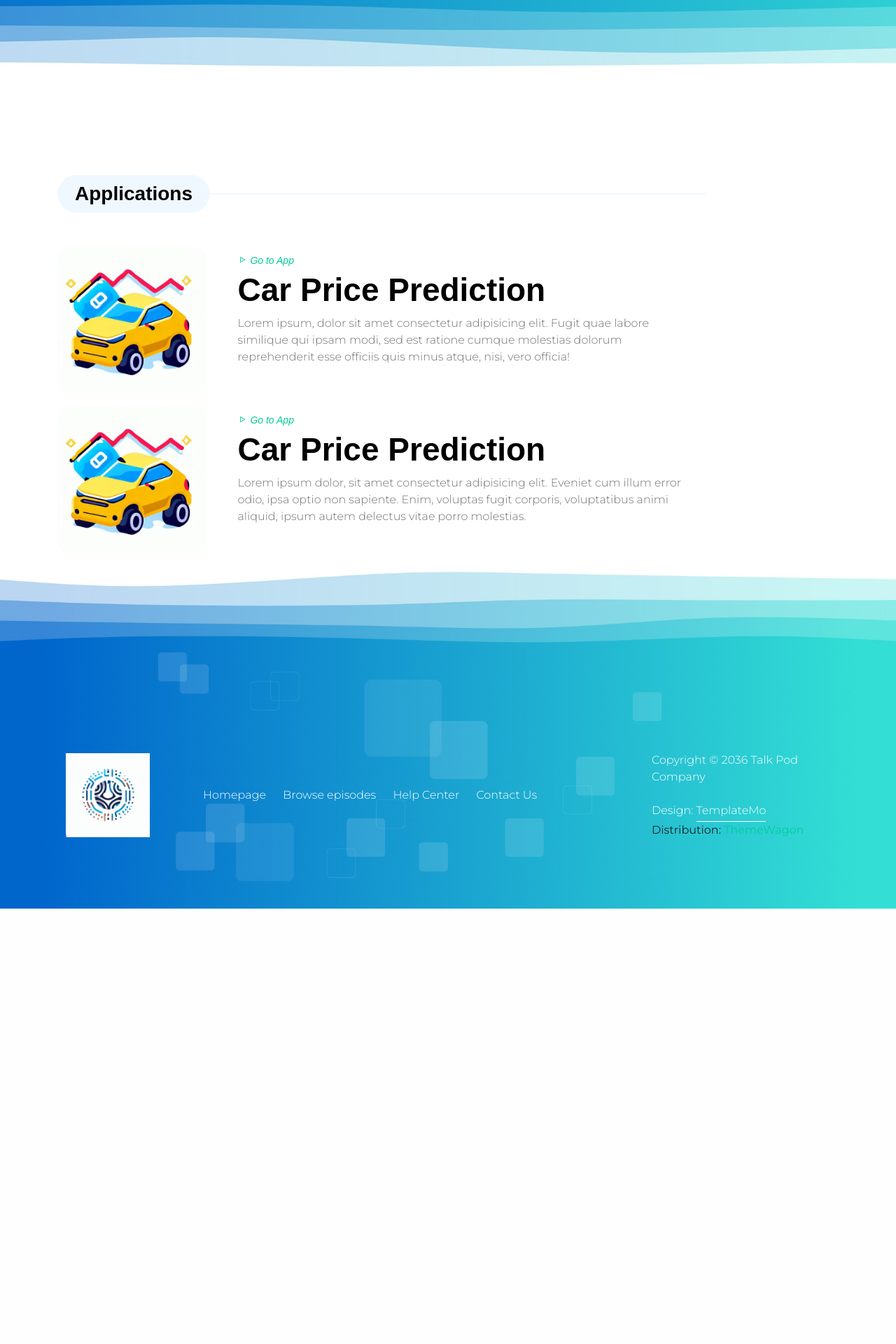
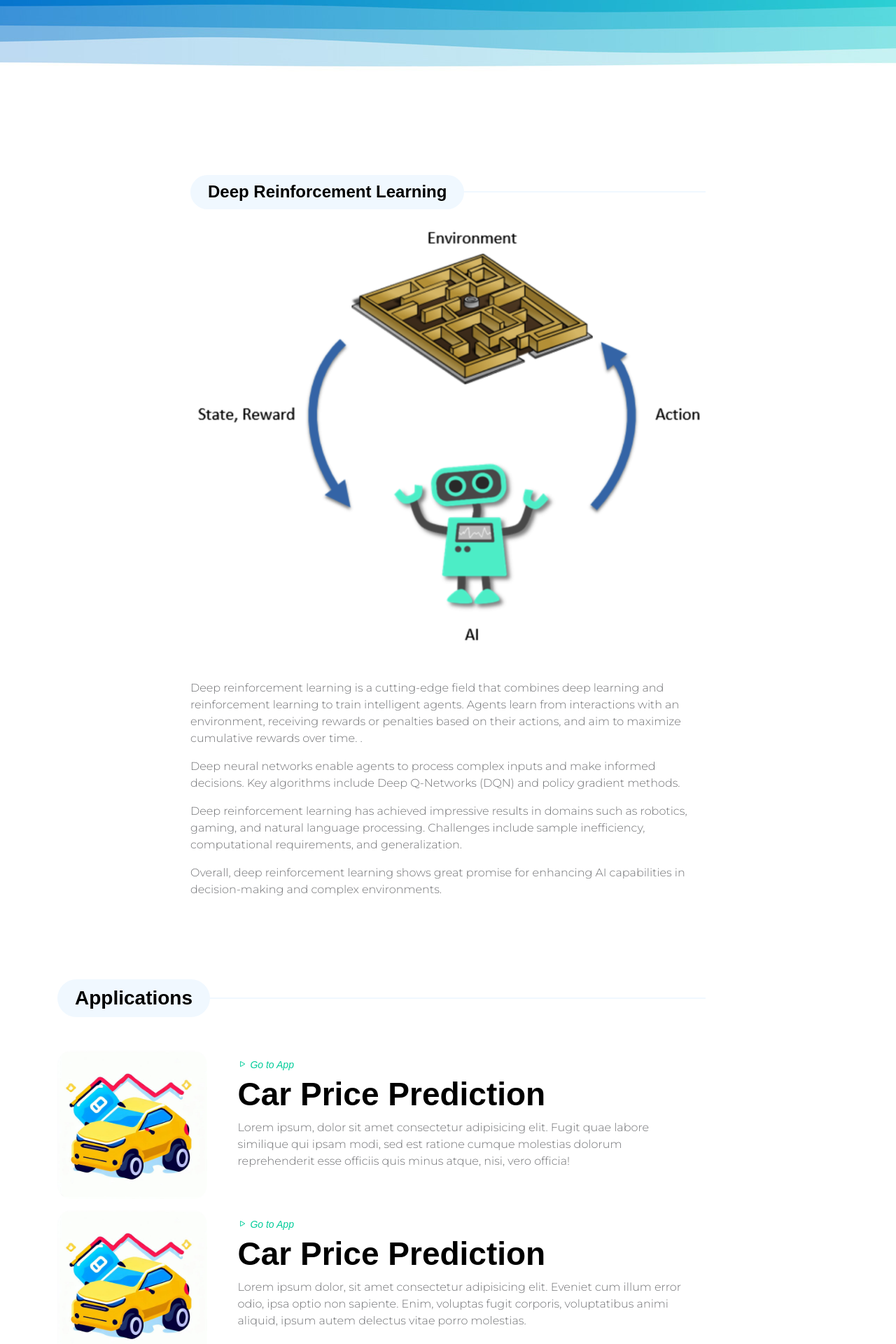
Before and after one commit to KingsDevs/csc120-compilation, a Flask app: page /reinforcement-learning in a window 1280 px wide. Shown: the part 330-2250 px from the top of the page at 70% size. Before the commit the page ends 1628 px from the top, so only its background shows below. Run offline with Flask 3, Linux system fonts and the light colour scheme; parts of the project's set-up code (start-up, migrations or seed data) failed here and were passed over; some libraries are stand-ins or nearby versions; some web fonts are replaced.

Commit message:
deep reinforcement learning

```diff
--- a/templates/deepreinforcementlearning.html
+++ b/templates/deepreinforcementlearning.html
@@ -1,6 +1,26 @@
 {% extends "base.html" %}
 
 {% block content %}
+<section class="about-section section-padding pb-0">
+    <div class="container">
+        <div class="row">
+            <div class="col-lg-8 col-12 mx-auto">
+                <div class="mb-1">
+                    <div class="section-title-wrap mb-4">
+                        <h5 class="section-title">{{ title }}</h5>
+                    </div>
+
+                    <img src="{{ url_for('static', filename='images/reinforcement-learning.png') }}" alt="" class="about-image mb-5 img-fluid">
+                    <p>Deep reinforcement learning is a cutting-edge field that combines deep learning and reinforcement learning to train intelligent agents. Agents learn from interactions with an environment, receiving rewards or penalties based on their actions, and aim to maximize cumulative rewards over time. .</p>
+                    <p> Deep neural networks enable agents to process complex inputs and make informed decisions. Key algorithms include Deep Q-Networks (DQN) and policy gradient methods. </p>
+                    <p>Deep reinforcement learning has achieved impressive results in domains such as robotics, gaming, and natural language processing. Challenges include sample inefficiency, computational requirements, and generalization. </p>
+                    <p>Overall, deep reinforcement learning shows great promise for enhancing AI capabilities in decision-making and complex environments.</p>
+
+                </div>
+            </div>
+        </div>
+    </div>
+</section>
 <section class="latest-podcast-section section-padding pb-0">
     <div class="container">
         <div class="row justufy-content-center">
```
Also changed, not shown: templates/deeplearning.html (+4 -4 lines).
